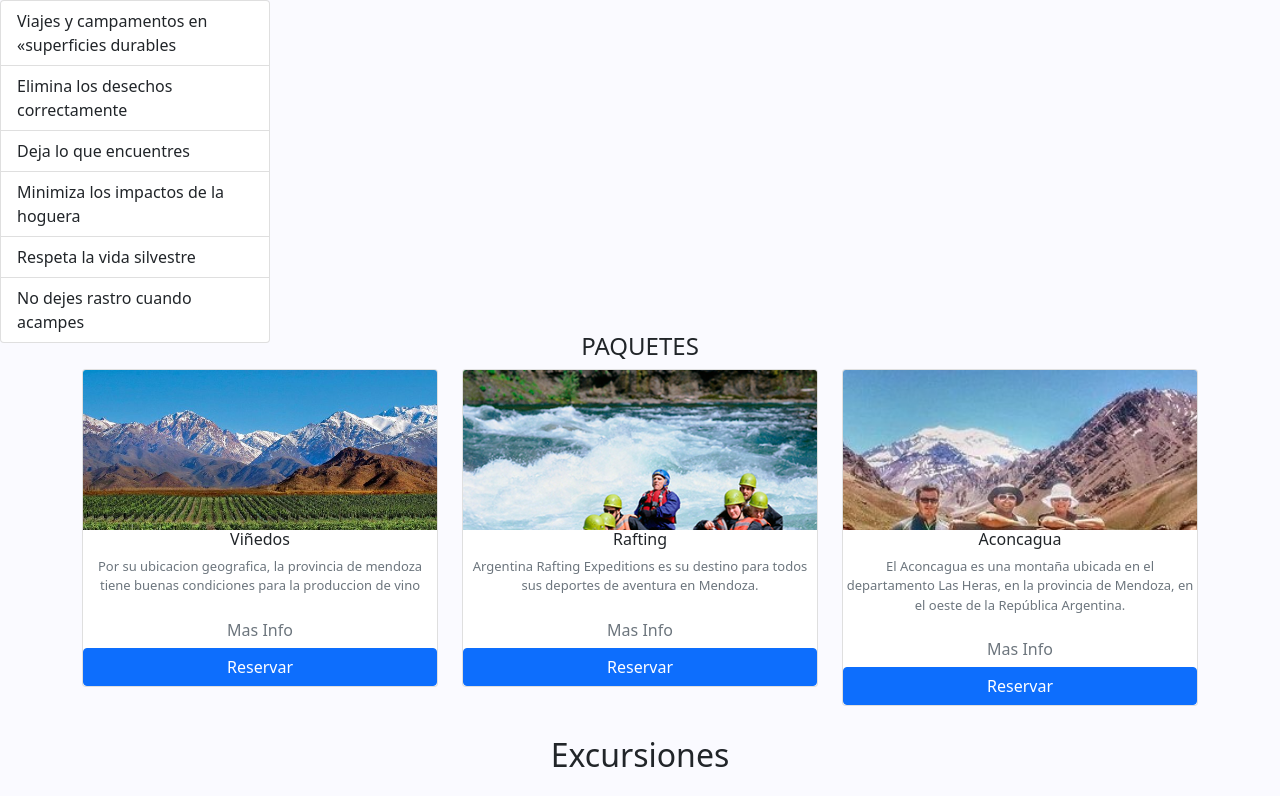
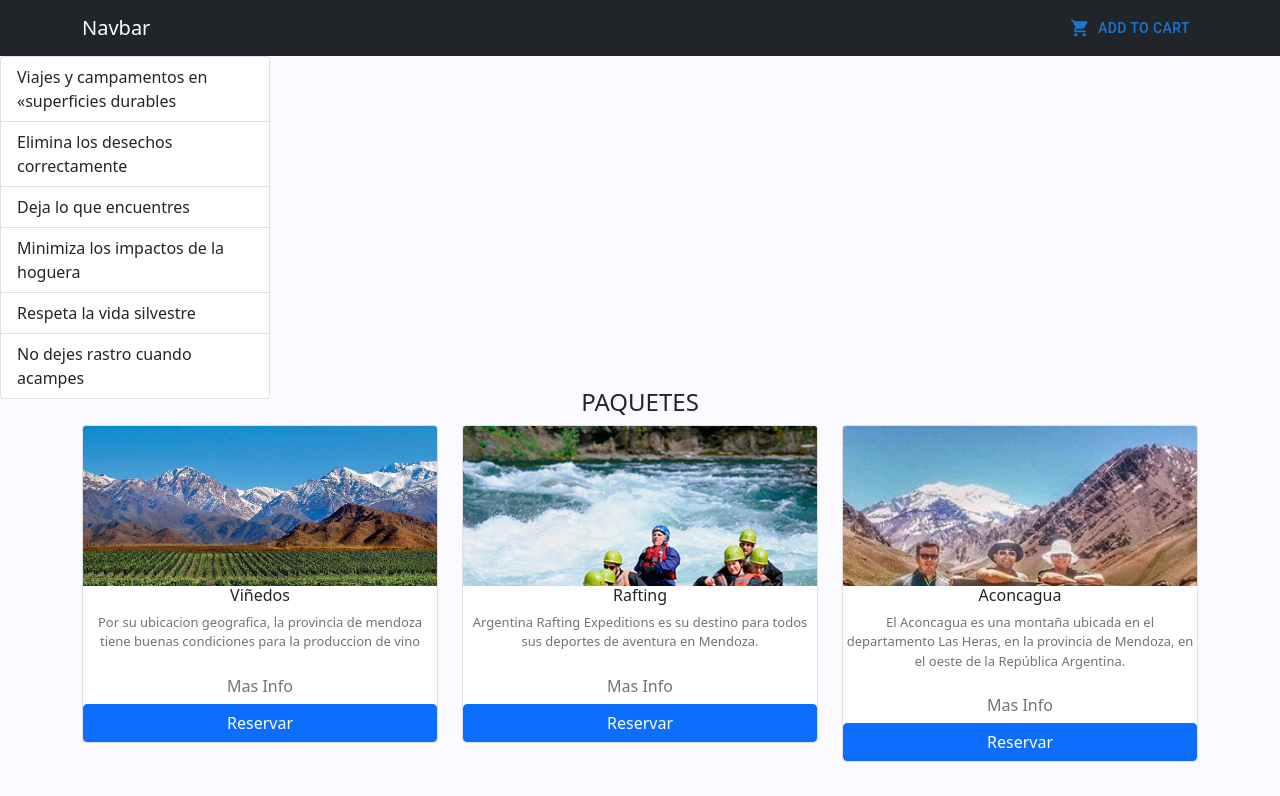
Before and after one commit to nmon16/proyecto-numen, a React (Create React App) app: page / in a window 1280 px wide. Shown: the top 796 px of the page. Built offline with nearby package versions, Linux system fonts and the light colour scheme.

Commit message:
Agregue NavBar

```diff
--- a/package.json
+++ b/package.json
@@ -5,12 +5,14 @@
   "dependencies": {
     "@emotion/react": "^11.9.0",
     "@emotion/styled": "^11.8.1",
-    "@mui/material": "^5.8.0",
+    "@mui/icons-material": "^5.8.3",
+    "@mui/material": "^5.8.3",
     "@testing-library/jest-dom": "^5.16.4",
     "@testing-library/react": "^13.2.0",
     "@testing-library/user-event": "^13.5.0",
     "bootstrap": "^5.1.3",
     "bootstrap-icons": "^1.8.2",
+    "mui": "^0.0.1",
     "prop-types": "^15.8.1",
     "react": "^18.1.0",
     "react-bootstrap": "^2.4.0",
--- a/src/App.js
+++ b/src/App.js
@@ -3,10 +3,13 @@ import Cards from './Componentes/Cards'
 import './App.css'
 import Medioambiente from './Componentes/Medioambiente'
 import Tabs from './Componentes/Tabs'
+import NavBar from "./Componentes/NavBar";
 
 function App() {
   return (
     <div className="App">
+
+      <NavBar />
 
       <Medioambiente />
 
--- /dev/null
+++ b/src/Componentes/NavBar.jsx
@@ -0,0 +1,27 @@
+import React from 'react'
+import Navbar from 'react-bootstrap/Navbar'
+import { Container } from 'react-bootstrap'
+import {Button} from '@mui/material'
+import {ShoppingCartRounded} from '@mui/icons-material'
+
+
+function NavBar() {
+  return (
+    <div>
+      <>
+        <Navbar bg="dark" variant="dark">
+          <Container>
+            <Navbar.Brand href="#home">Navbar</Navbar.Brand>
+            <>
+            <Button variant="text" startIcon={<ShoppingCartRounded />}>
+              Add to Cart
+            </Button>
+            </>
+          </Container>
+        </Navbar>
+      </>
+    </div>
+  )
+}
+
+export default NavBar
```
Also changed, not shown: 1 other file (tests, documents, lock files or other folders).
